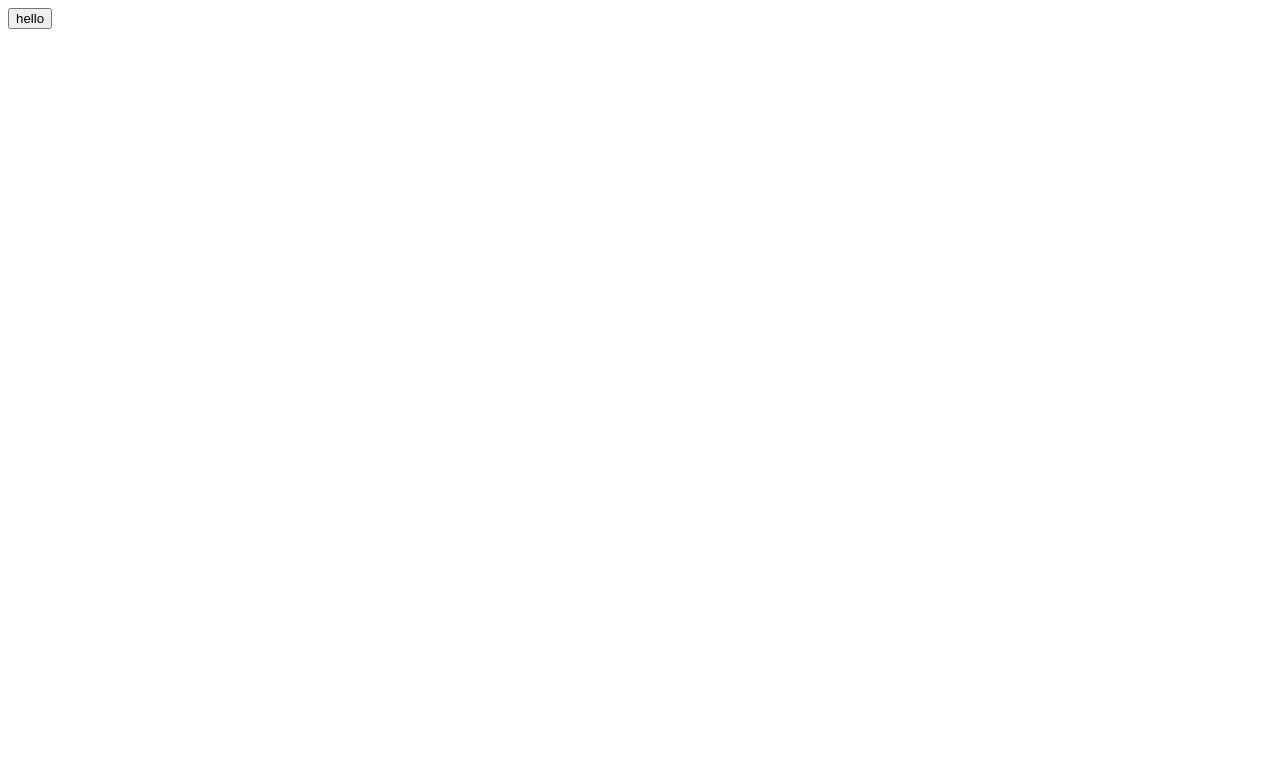
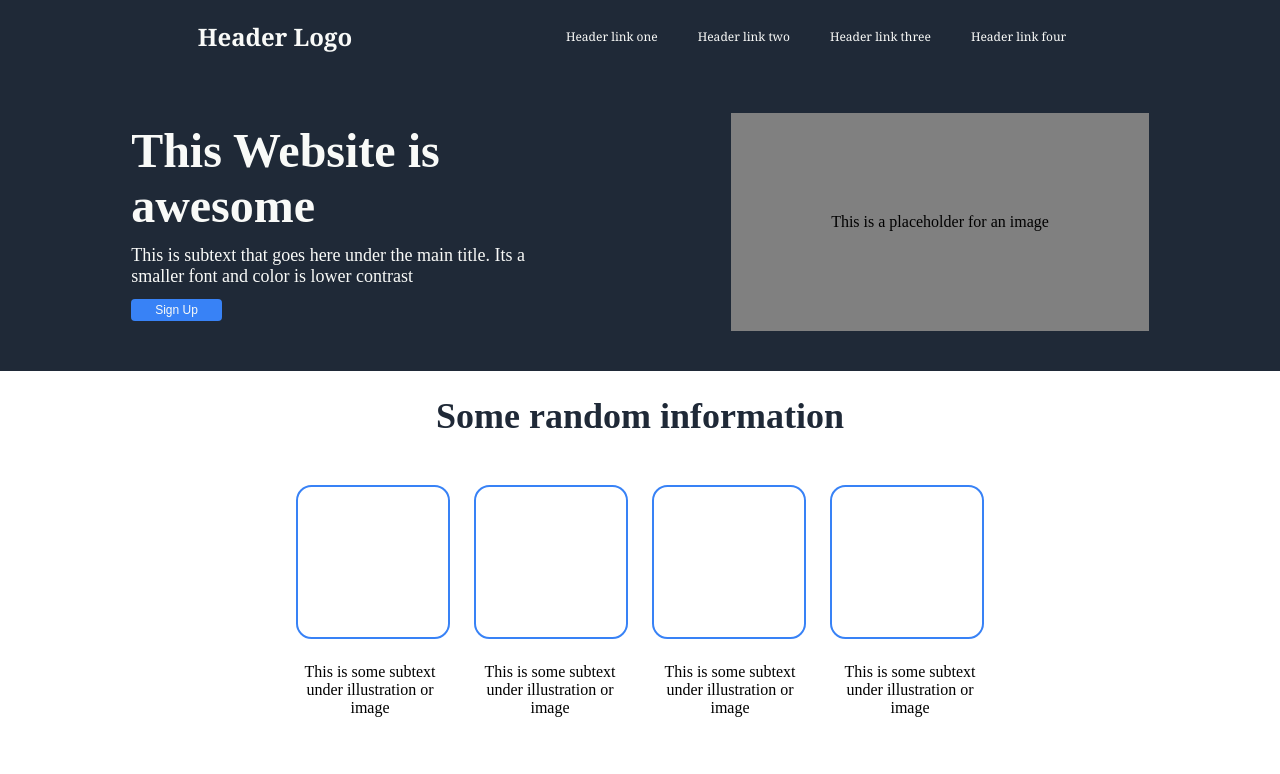
Before and after one commit to josephmara12/odin-flex, a plain HTML site: page index.html in a window 1280 px wide. Drawn offline with Linux system fonts and the light colour scheme.

Commit message:
first two divs

```diff
--- a/index.html
+++ b/index.html
@@ -3,9 +3,75 @@
 <head>
     <meta charset="UTF-8">
     <meta name="viewport" content="width=device-width, initial-scale=1.0">
+    <link rel="stylesheet" href="style.css">
     <title>Document</title>
 </head>
 <body>
-    <button class = 'hi'> hello </button>
+
+    <div class = 'header'>
+
+        Header Logo
+
+        <div class="links">
+            <ul>
+            <li><a href="#">Header link one</a></li>
+            <li><a href="#">Header link two</a></li>
+            <li><a href="#">Header link three</a></li>
+            <li><a href="#">Header link four</a></li>
+            </ul>
+        </div>
+
+    </div>
+
+
+
+        <div class = container1>
+            <div class = 'left'>
+            <div class="hero-text" > This Website is awesome </div>
+            <div class ="secondary-text" >This is subtext that goes here under the main title. Its a smaller font and color is lower contrast</div>
+            <button>Sign Up</button>
+        </div>
+            <div class = 'right'>
+            <div class = 'image'> This is a placeholder for an image</div>
+            </div>
+        </div>
+
+
+
+    <div class = "container2">
+      <div class = 'random'>Some random information</div>
+
+    <div class = 'boxes'>
+        <div class = 'box'></div>
+        <div class = 'box'></div>
+        <div class = 'box'></div>
+        <div class = 'box'></div>
+
+    </div>
+
+
+    <div class = 'subheadings'>
+        <div class = 'text'>This is some subtext under illustration or image</div>
+        <div class = 'text'>This is some subtext under illustration or image</div>
+        <div class = 'text'>This is some subtext under illustration or image</div>
+        <div class = 'text'>This is some subtext under illustration or image</div>
+
+    </div>
+
+
+
+
+
+</div>
+
+
+
+
+
+
+
+
+
+
 </body>
 </html>
--- a/style.css
+++ b/style.css
@@ -1,3 +1,136 @@
-.hi {
-    background-color: blue;
+body {
+    margin: 0px;
+    padding: 0px;
+
+
 }
+
+
+
+.header {
+    justify-content: space-evenly;
+    display: flex;
+    align-items: center;
+    background-color: #1F2937;
+    font-size: 24px;
+    color: #f9faf8;
+    font-family: Georgia, 'Times New Roman', Times, serif;
+    font-weight: bold;
+    flex: 1;
+}
+
+
+
+
+ul,
+a {
+    text-decoration: none;
+    list-style: none;
+    color: #f9faf8;
+    font-size: 12px;
+    display: flex;
+    gap: 24px ;
+    font-weight: 50;
+    padding: 8px;
+
+
+}
+
+.container1 {
+    justify-content: center;
+    gap: 200px;
+    background-color: #1F2937;
+    display:flex;
+    align-items: center;
+    padding: 40px 0px;
+    flex-wrap: wrap;
+}
+
+.hero-text{
+    font-size: 48px;
+    font-weight: 900;
+    color: #f9faf8;
+}
+
+.secondary-text{
+    font-size: 18px;
+    color: #f9faf8;
+
+}
+
+.image {
+    background-color: grey;
+    padding:100px;
+    flex-shrink: 0;
+
+}
+
+.left {
+    display: flex;
+    flex-direction: column;
+    width: 400px;
+
+    gap: 12px ;
+
+}
+
+button {
+    width: fit-content;
+    background-color: #3882f6;
+    border: #3882f6;
+    border-radius: 4px;
+    font-size: 12px;
+    color: #f9faf8;
+    padding: 4px 24px;
+
+}
+
+.container2 {
+    display: flex;
+    height: 400px;
+    flex-direction: column;
+
+}
+
+.random {
+    display: flex;
+    justify-content: center ;
+    padding: 24px;
+    font-size: 36px;
+    font-weight: 900;
+    color: #1F2937;
+
+}
+
+.boxes {
+
+    display: flex;
+    gap: 24px;
+    justify-content: center ;
+    padding: 24px;
+
+}
+
+.box{
+
+    border:2px solid #3882f6;
+    border-radius: 10%;
+    width: 150px;
+    height: 150px;
+    display: flex;
+    justify-content: center;
+    align-items: center;
+
+}
+
+.subheadings {
+
+    display: flex;
+    justify-content: center;
+    gap: 30px;
+    text-align: center;
+}
+
+.text {
+    width: 150px;
+}
```
